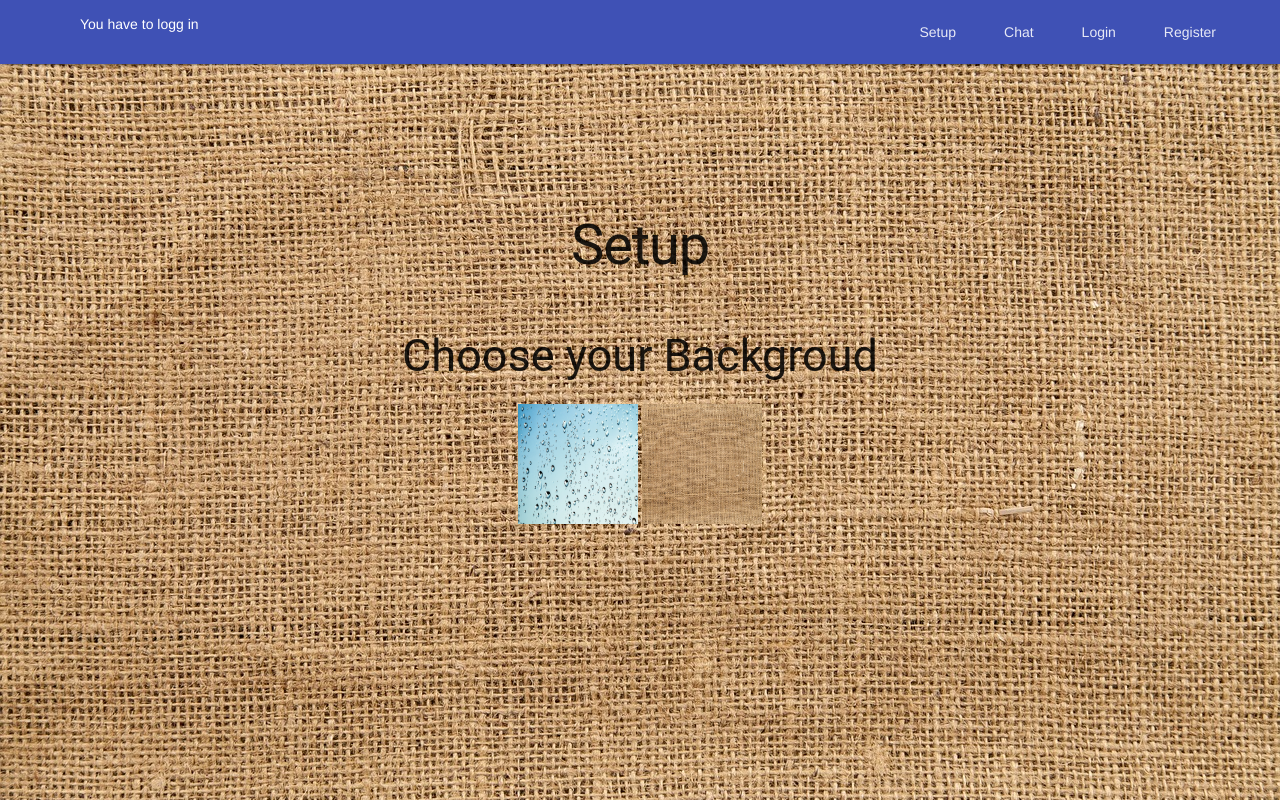
After one commit to HeinzFriess/django-chatApp, a Django app: page /setup/ in a window 1280 px wide. The commit adds this page. Run offline with Django 4.2, Linux system fonts and the light colour scheme.

Commit message:
adding setupview

```diff
--- /dev/null
+++ b/chat/templates/setup.html
@@ -0,0 +1,20 @@
+{% extends "base.html" %}
+{% block content %}
+
+<h1>Setup</h1>
+<h2>Choose your Backgroud</h2>
+
+{% if wrongPassword %}
+<p>Wrong username or password</p>
+{% endif %}
+
+<form method="POST" sendSetUp()>
+    {% csrf_token %}
+
+    <img onclick="setBackground('rain')" class="backGroundButton" id="select" src="./../../static/img/rain.jpg"></img>
+    <img onclick="setBackground('texture')" class="backGroundButton" id="select" src="./../../static/img/texture.jpg"></img>
+
+
+</form>
+
+{% endblock %}
--- a/chat/views.py
+++ b/chat/views.py
@@ -12,7 +12,6 @@ def index(request):
     """
     This view renders the chat HTML.
     """
-    data = {'null':'null'}
     if request.method == 'POST':
         print("Received data" + request.POST['textmessage'])
         myChat = Chat.objects.get(id=1)
@@ -57,3 +56,13 @@ def registerView(request):
             return render(request, 'register.html', {'wrongPassword': True})
 
     return render(request, 'register.html')
+
+def setupView(request):
+    """
+    This view replies the setup HTML.
+    """
+    if request.method == 'POST':
+        serialized_obj = serializers.serialize('json', 'tbd')
+        return JsonResponse(serialized_obj[1:-1], safe=False) #[1.-1] erzeugt einen substring vom 2 zeichen (index1) bis zum vorletzten
+    # chatMessages = Message.objects.filter(chat__id=1)
+    return render(request, 'setup.html', {'messages' : 'tbd'})
--- a/first_django_chat_app/urls.py
+++ b/first_django_chat_app/urls.py
@@ -16,12 +16,13 @@ Including another URLconf
 """
 from django.contrib import admin
 from django.urls import path
-from chat.views import index, loginView, registerView
+from chat.views import index, loginView, registerView, setupView
 
 urlpatterns = [
     path('admin/', admin.site.urls),
     path('chat/', index),
     path('login/', loginView),
     path('register/', registerView),
+    path('setup/', setupView),
     path('', loginView),
 ]
--- a/static/css/style.css
+++ b/static/css/style.css
@@ -1,3 +1,7 @@
+body{
+    background-image: url("./../img/texture.jpg");
+}
+
 .page-content {
     display: flex;
     justify-content: center;
@@ -28,3 +32,9 @@
   right: unset;
   left: unset;
 }
+
+.backGroundButton{
+    height: 120px;
+    width: 120px;
+    cursor: pointer;
+}
--- a/static/js/script.js
+++ b/static/js/script.js
@@ -6,7 +6,7 @@ function getDate() {
   let day = dateObj.getUTCDate();
   let year = dateObj.getUTCFullYear();
 
-    return monthNames[month-1] + " " + day + ", " + year;
+  return monthNames[month - 1] + " " + day + ", " + year;
 }
 
 async function sendMessage() {
@@ -47,3 +47,9 @@ function getDate() {
     console.error(error);
   }
 }
+
+function setBackground(img) {
+  const body = document.getElementsByTagName('body')[0];
+  body.style.backgroundImage = `url("/static/img/${img}.jpg")`;
+  console.log('hier ist der Bildname', img);
+}
--- a/templates/base.html
+++ b/templates/base.html
@@ -29,7 +29,7 @@
             <div class="mdl-layout-spacer"></div>
             <!-- Navigation. We hide it in small screens. -->
             <nav class="mdl-navigation mdl-layout--large-screen-only">
-              <a class="mdl-navigation__link" href="/admin/">Admin</a>
+              <a class="mdl-navigation__link" href="/setup/">Setup</a>
               <a class="mdl-navigation__link" href="/chat/">Chat</a>
               <a class="mdl-navigation__link" href="/login/">Login</a>
               <a class="mdl-navigation__link" href="/register/">Register</a>
@@ -39,7 +39,7 @@
         <div class="mdl-layout__drawer">
           <span class="mdl-layout-title">Chatroom</span>
           <nav class="mdl-navigation">
-            <a class="mdl-navigation__link" href="/admin/">Admin</a>
+            <a class="mdl-navigation__link" href="/setup/">Setup</a>
             <a class="mdl-navigation__link" href="/chat/">Chat</a>
             <a class="mdl-navigation__link" href="/login/">Login</a>
             <a class="mdl-navigation__link" href="/register/">Register</a>
```
Also changed, not shown: static/img/rain.jpg (added), static/img/texture.jpg (added). Lines whose indentation alone changed are shown as unchanged.
